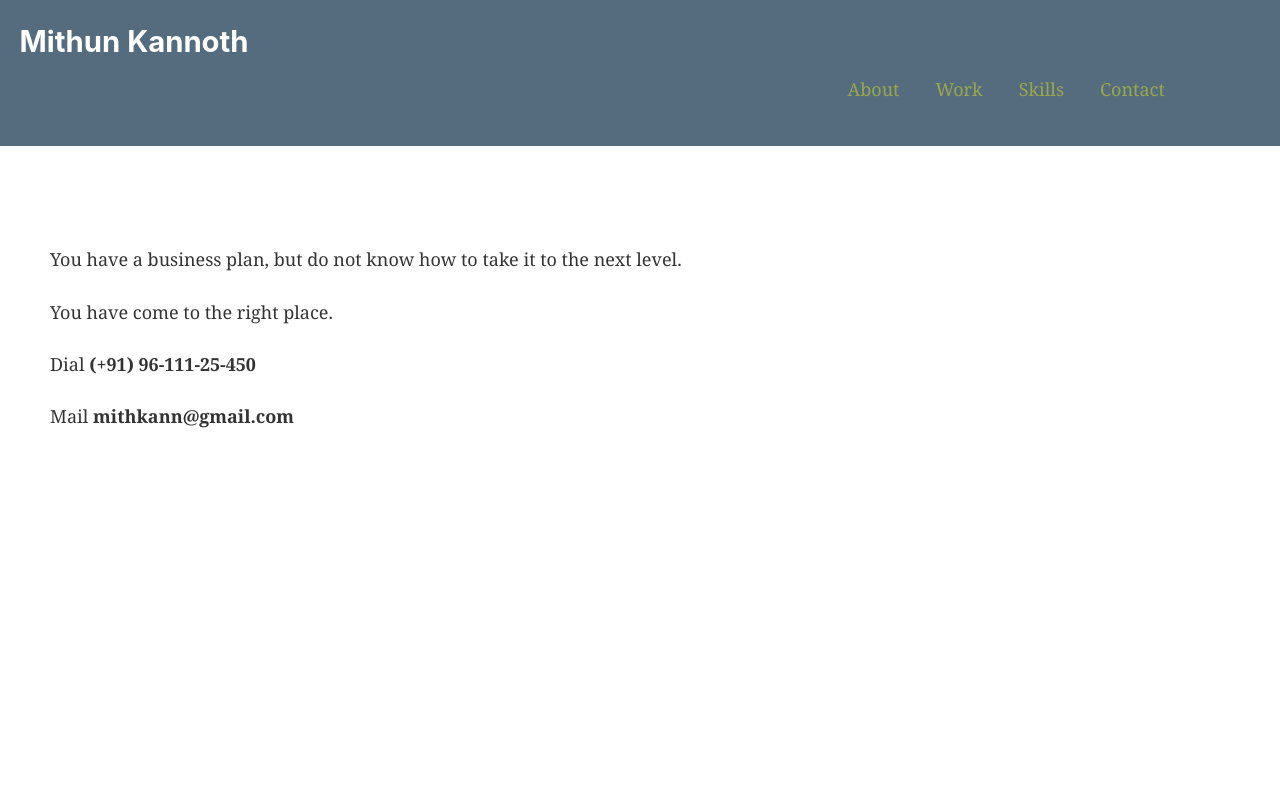
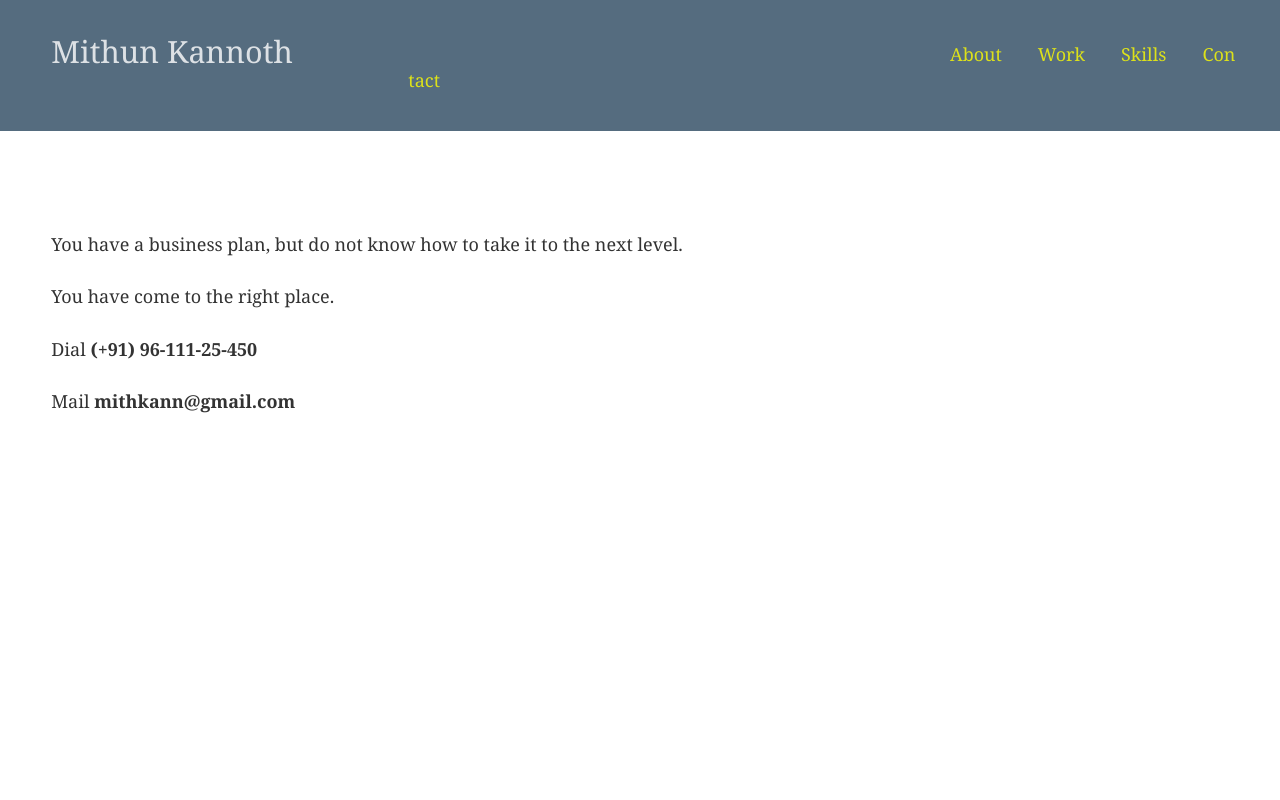
Before and after one commit to mkannoth/myprofile, a Gatsby site: page /contact in a window 1280 px wide. Shown: the top 800 px of the page. Built offline with nearby package versions, Linux system fonts and the light colour scheme; Gatsby itself is replaced by a stand-in of ours.

Commit message:
alignment changes

```diff
--- a/src/components/footer.js
+++ b/src/components/footer.js
@@ -6,7 +6,7 @@ const Footer = ({ children })=>(
   background: 'rgba(127, 118, 112, 0.99)',
   position: 'absolute',
   height:'154px',
-  top:'1070px',
+  top:'127%',
   width:'100%'
 }}>
 </div>
--- a/src/components/header.js
+++ b/src/components/header.js
@@ -9,43 +9,32 @@ const Header = ({ siteTitle }) => (
   >
     <div
          style={{
-        margin: '10',
-        maxWidth: '100%',
-        padding: '1.45rem 1.0875rem',
+   opacity: .8,
+   'margin-left': '1%',
+   padding: '3%'
          }}
        >
        <div
             style={{
-        display: 'inline-block'
+                'font-size': '170%',
+                'margin-right': '40%',
+                'font-family': 'georgia'
             }}
           >
-    <h2 style={{ margin: 0, display: 'inline-block'}}>
-       <Link
-         to="/"
+          <Link style={{'padding-left': '',color:'white','text-decoration': 'none'  }} to="/">Mithun Kannoth</Link>
+          </div>
+
+          <div
                style={{
-           color: 'white',
-           textDecoration: 'none',
+                 'margin-top': '-2%',
+                 'padding-left': '30%'
                }}
              >
-         {siteTitle}
-       </Link>
-    </h2>
-    </div>
-    <div
-         style={{
-   display: 'inline-block',
-   color: 'white',
-   opacity: .4,
-   padding: '1rem',
-   transition: 'all .2s ease-in-out'
-         }}
-       >
-   <Link style={{'padding-left': '45rem',color:'yellow','text-decoration': 'none'  }} to="/">About</Link>
+       <Link style={{'padding-left': '65%',color:'yellow','text-decoration': 'none'  }} to="/">About</Link>
        <Link style={{'padding-left': '2em',color:'yellow','text-decoration': 'none' }} to="/work/">Work</Link>
        <Link style={{'padding-left': '2em',color:'yellow','text-decoration': 'none' }} to="/skills/">Skills</Link>
        <Link style={{'padding-left': '2em',color:'yellow','text-decoration': 'none' }} to="/contact/">Contact</Link>
        </div>
-
    </div>
   </div>
 )
--- a/src/pages/contact.js
+++ b/src/pages/contact.js
@@ -7,7 +7,7 @@ const ContactPage = () => (
   <Layout>
     <div style={{
 
-      'margin-left':'50px',
+      'margin-left':'4%',
       'margin-top':'100px'
     }}>
     <p>You have a business plan, but do not know how to take it to the next level.</p>
--- a/src/pages/index.js
+++ b/src/pages/index.js
@@ -7,7 +7,7 @@ import Img from 'gatsby-image'
 const IndexPage = (props) => (
   <Layout>
     <Img fluid={props.data.file.childImageSharp.fluid}/>
-    <div style={{top: '-850px',position: 'relative','margin-top': '-10px','margin-left': '40px'}}>
+    <div style={{top: '-850px',position: 'relative','margin-top': '-1%','margin-left': '4%'}}>
       <h3>Consultant, Entrepreneur & Mentor</h3>
       <p>Watch for this space</p>
       <p>Updating Soon!!</p>
```
Lines whose indentation alone changed are shown as unchanged.
